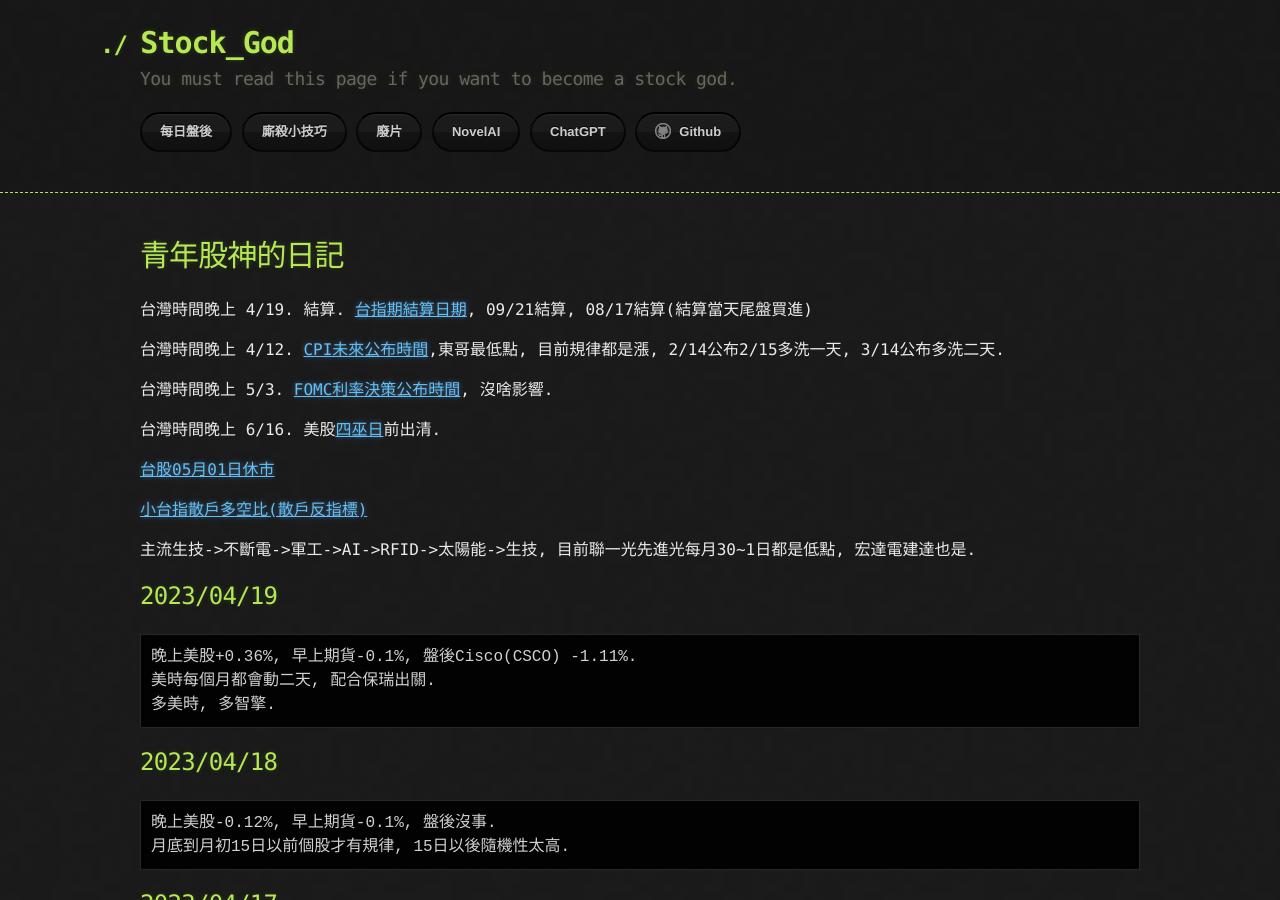
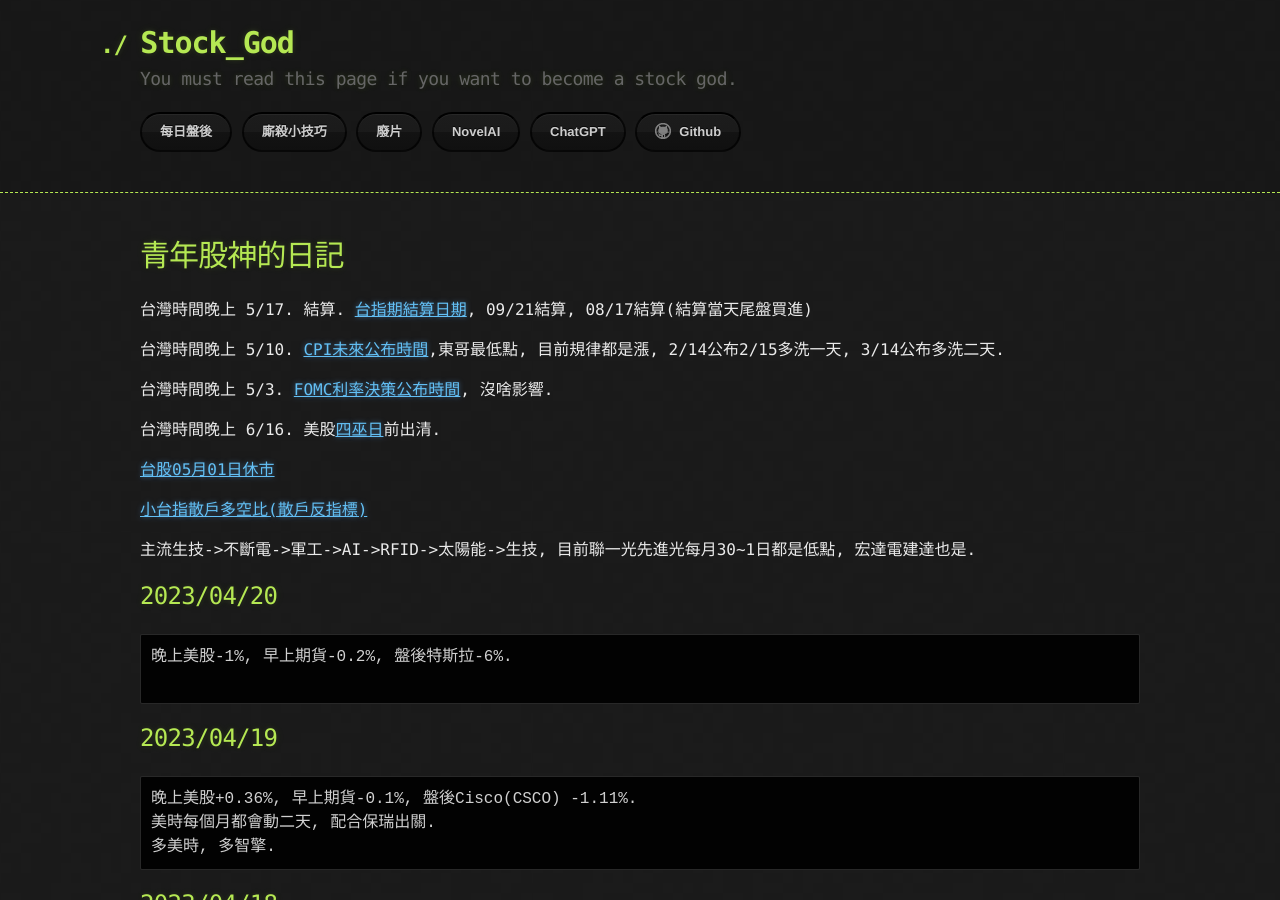
Before and after one commit to lepg5487/Stock_God, a Jekyll site: the page built from index.md, in a window 1280 px wide and 900 px high. Built offline with Jekyll 4.4.1, drawn with Linux system fonts in a browser that asks for light colours; our own code applies the rules of GitHub Pages for plain Markdown files.

Commit message:
Update index.md

````diff
--- a/index.md
+++ b/index.md
@@ -4,9 +4,9 @@ layout: testlayouts
 
 # 青年股神的日記
 
-台灣時間晚上 4/19. 結算. [台指期結算日期](https://www.taifex.com.tw/file/taifex/CHINESE/4/2023Calendar_cv1.pdf), 09/21結算, 08/17結算(結算當天尾盤買進)
-
-台灣時間晚上 4/12. [CPI未來公布時間](https://hk.investing.com/economic-calendar/cpi-733),東哥最低點, 目前規律都是漲, 2/14公布2/15多洗一天, 3/14公布多洗二天.
+台灣時間晚上 5/17. 結算. [台指期結算日期](https://www.taifex.com.tw/file/taifex/CHINESE/4/2023Calendar_cv1.pdf), 09/21結算, 08/17結算(結算當天尾盤買進)
+
+台灣時間晚上 5/10. [CPI未來公布時間](https://hk.investing.com/economic-calendar/cpi-733),東哥最低點, 目前規律都是漲, 2/14公布2/15多洗一天, 3/14公布多洗二天.
 
 台灣時間晚上 5/3. [FOMC利率決策公布時間](https://www.cmegroup.com/cn-t/markets/interest-rates/cme-fedwatch-tool.html), 沒啥影響.
 
@@ -17,6 +17,12 @@ layout: testlayouts
 [小台指散戶多空比(散戶反指標)](https://www.macromicro.me/charts/20069/tw-mtx-long-to-short-ratio-of-individual-player)
 
 主流生技->不斷電->軍工->AI->RFID->太陽能->生技, 目前聯一光先進光每月30~1日都是低點, 宏達電建達也是.
+
+## 2023/04/20
+```
+晚上美股-1%, 早上期貨-0.2%, 盤後特斯拉-6%.
+
+```
 
 ## 2023/04/19
 ```
````
